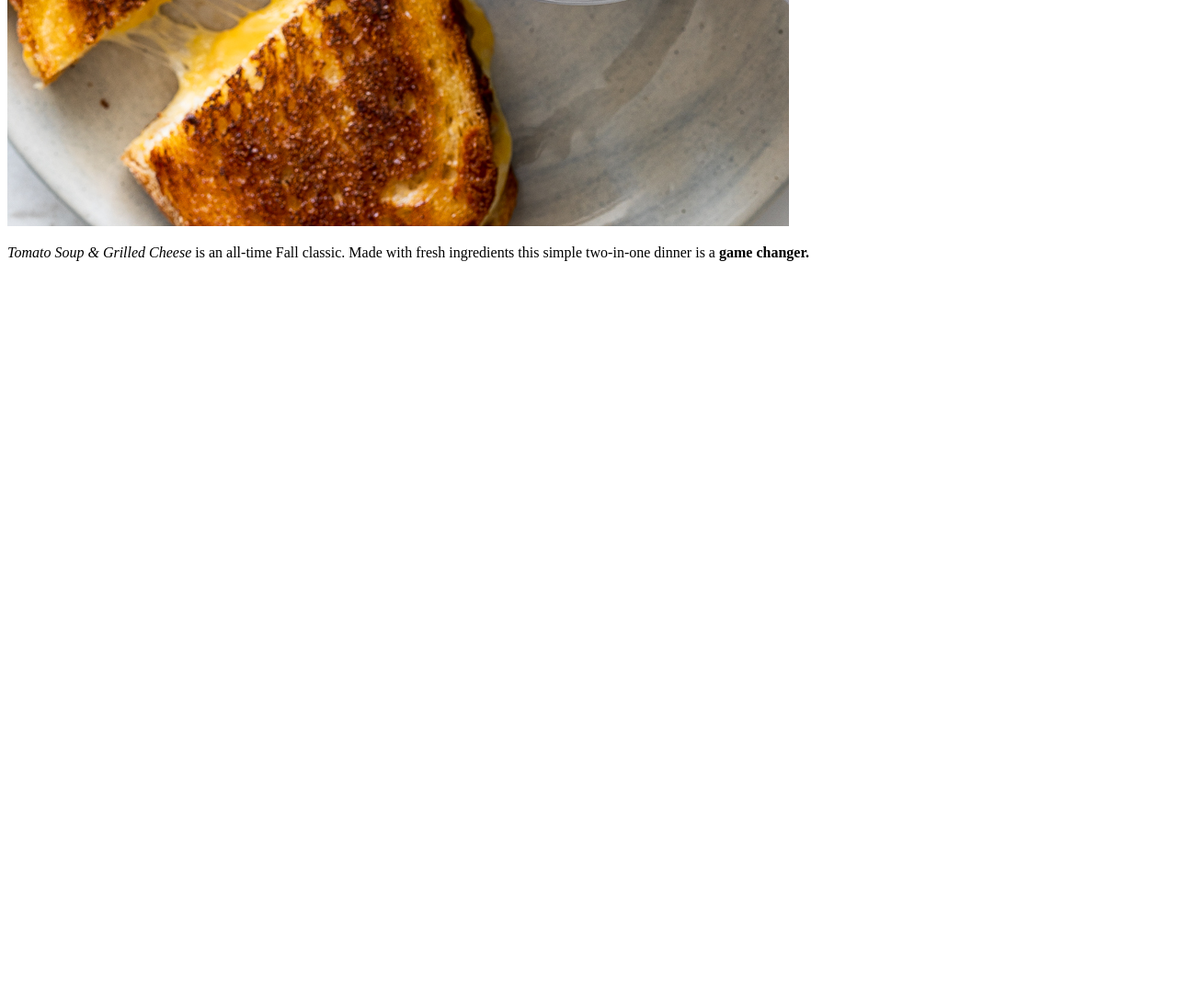
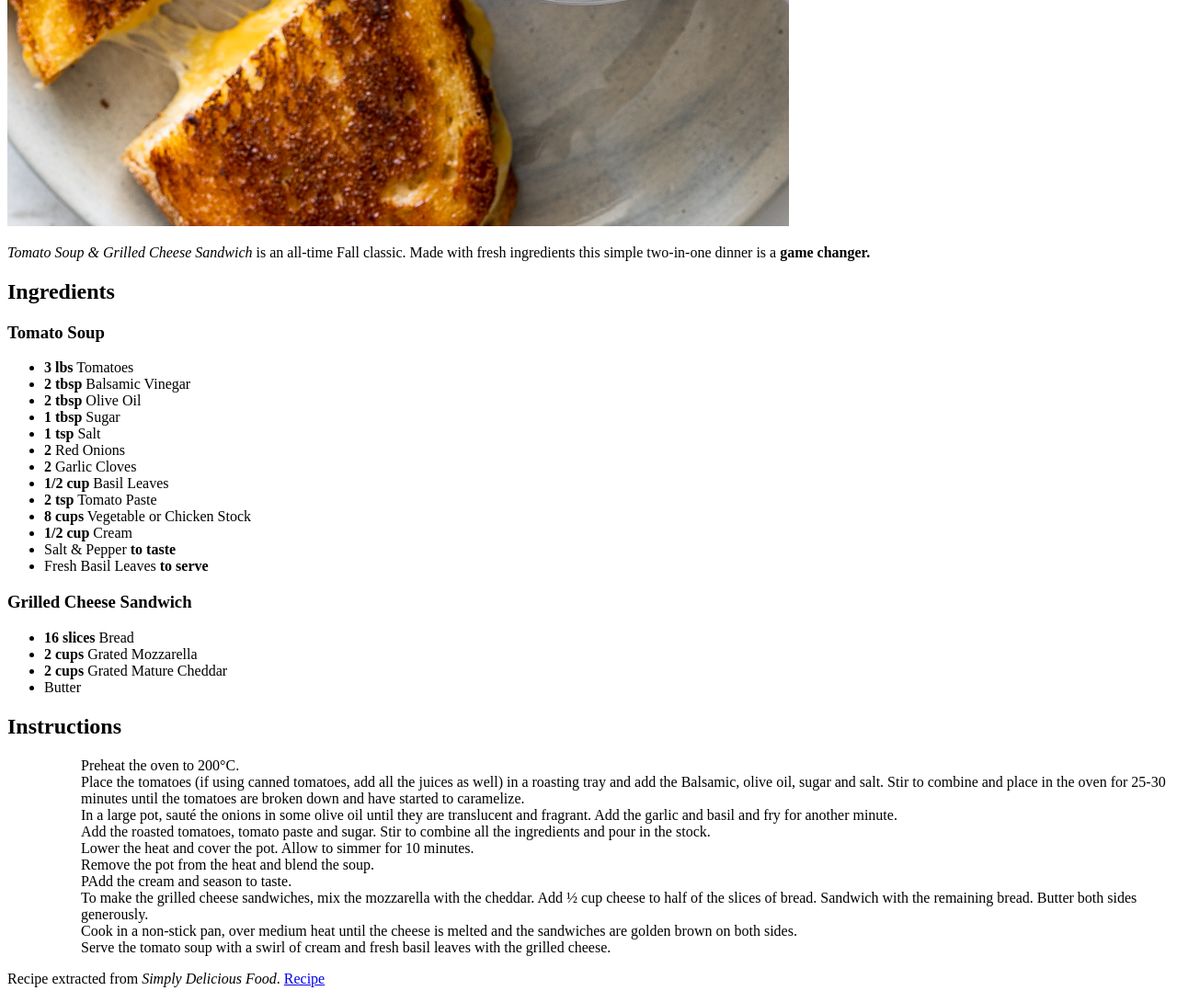
Before and after one commit to josesantiagocampa/odin-recipes, a plain HTML site: page recipes/tomato-soup-grilled-cheese.html in a window 1280 px wide. Shown: the part 684-1774 px from the top of the page at 92% size. Before the commit the page ends 984 px from the top, so only its background shows below. Drawn offline with Linux system fonts and the light colour scheme.

Commit message:
Type ingredients and instructions

```diff
--- a/recipes/tomato-soup-grilled-cheese.html
+++ b/recipes/tomato-soup-grilled-cheese.html
@@ -2,11 +2,49 @@
 <html>
     <head lang="en">
         <meta charset="utf-8">
-        <title>Tomato Soup & Grilled Cheese</title>
+        <title>Tomato Soup & Grilled Cheese Sandwich</title>
     </head>
     <body>
-        <h1>Tomato Soup & Grilled Cheese</h1>
+        <h1>Tomato Soup & Grilled Cheese Sandwich</h1>
         <img src="../recipes-images/tomato-soup-grilled-cheese.jpg" alt="Tomato Soup & Grilled Cheese">
-        <p><em>Tomato Soup & Grilled Cheese</em> is an all-time Fall classic. Made with fresh ingredients this simple two-in-one dinner is a <strong>game changer.</strong></p>
+        <p><em>Tomato Soup & Grilled Cheese Sandwich</em> is an all-time Fall classic. Made with fresh ingredients this simple two-in-one dinner is a <strong>game changer.</strong></p>
+        <h2>Ingredients</h2>
+        <h3>Tomato Soup</h3>
+        <ul>
+            <li><strong>3 lbs</strong> Tomatoes</li>
+            <li><strong>2 tbsp</strong> Balsamic Vinegar</li>
+            <li><strong>2 tbsp</strong> Olive Oil</li>
+            <li><strong>1 tbsp</strong> Sugar</li>
+            <li><strong>1 tsp</strong> Salt</li>
+            <li><strong>2 </strong> Red Onions</li>
+            <li><strong>2 </strong> Garlic Cloves</li>
+            <li><strong>1/2 cup</strong> Basil Leaves</li>
+            <li><strong>2 tsp</strong> Tomato Paste</li>
+            <li><strong>8 cups</strong> Vegetable or Chicken Stock</li>
+            <li><strong>1/2 cup</strong> Cream</li>
+            <li>Salt & Pepper <strong>to taste</strong></li>
+            <li>Fresh Basil Leaves <strong>to serve</strong></li>
+        </ul>
+        <h3>Grilled Cheese Sandwich</h3>
+        <ul>
+            <li><strong>16 slices</strong> Bread</li>
+            <li><strong>2 cups</strong> Grated Mozzarella</li>
+            <li><strong>2 cups</strong> Grated Mature Cheddar</li>
+            <li>Butter</li>
+        </ul>
+        <h2>Instructions</h2>
+        <ul>
+            <ol>Preheat the oven to 200°C.</ol>
+            <ol>Place the tomatoes (if using canned tomatoes, add all the juices as well) in a roasting tray and add the Balsamic, olive oil, sugar and salt. Stir to combine and place in the oven for 25-30 minutes until the tomatoes are broken down and have started to caramelize.</ol>
+            <ol>In a large pot, sauté the onions in some olive oil until they are translucent and fragrant. Add the garlic and basil and fry for another minute.</ol>
+            <ol>Add the roasted tomatoes, tomato paste and sugar. Stir to combine all the ingredients and pour in the stock.</ol>
+            <ol>Lower the heat and cover the pot. Allow to simmer for 10 minutes.</ol>
+            <ol>Remove the pot from the heat and blend the soup.</ol>
+            <ol>PAdd the cream and season to taste.</ol>
+            <ol>To make the grilled cheese sandwiches, mix the mozzarella with the cheddar. Add ½ cup cheese to half of the slices of bread. Sandwich with the remaining bread. Butter both sides generously.</ol>
+            <ol>Cook in a non-stick pan, over medium heat until the cheese is melted and the sandwiches are golden brown on both sides.</ol>
+            <ol>Serve the tomato soup with a swirl of cream and fresh basil leaves with the grilled cheese.</ol>
+        </ul>
+        <p>Recipe extracted from <em>Simply Delicious Food</em>. <a href="https://simply-delicious-food.com/easy-tomato-soup-recipe/">Recipe</a></p>
     </body>
 </html>
```
